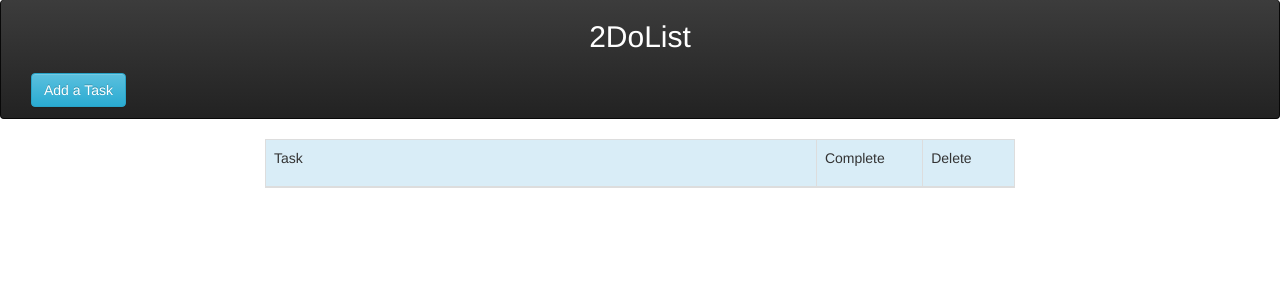
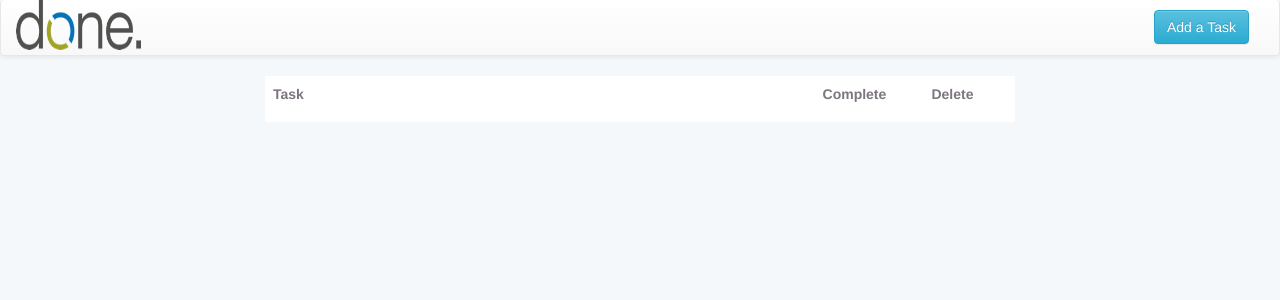
Before and after one commit to ibaena/toDoList, a PHP site: page /home.html in a window 1280 px wide. Shown: the top 300 px of the page. Run offline with PHP 8.4, Linux system fonts and the light colour scheme; some libraries are stand-ins or nearby versions.

Commit message:
edit styling

```diff
--- a/css/style.css
+++ b/css/style.css
@@ -1,14 +1,10 @@
 body {
+  background-color: #F5F8FA;
+  font-style:  Arial,sans-serif;
 
 
 }
 
-.title {
-
-  text-align: center;
-  color: white;
-
-}
 
 .btn-info{
   display: inline-block;
@@ -19,7 +15,39 @@ body {
   text-align: center;
 }
 
-.taskTitle {
-  font-weight: bold;
+.panel-heading {
+  display: inline-block;
+}
+
+.panel-body {
+  text-align: center;
+}
+
+.logo {
+
+  height: 50px;
+  width:125px;
 
 }
+
+.toDoForm {
+  width: 500px;
+
+}
+
+.nameSection {
+  color: #7D757F;
+}
+
+td {
+  background-color: #FFFFFF;
+  font-weight: bold;
+}
+
+td:hover{
+  text-decoration: underline;
+}
+
+hr{
+ border-top: 3px double #8c8b8b;
+}
--- a/home.html
+++ b/home.html
@@ -17,12 +17,12 @@
 
 <body>
   <header>
-    <div class="navbar navbar-collapse navbar-relative-top navbar-inverse">
-      <h2 class="title">2DoList</h2>
-      <div class="panel-heading">
-          <button href="#collpasetwo" class="btn btn-info" data-toggle="collapse" data-parent="accordion">Add a Task</button>
+    <div class="navbar navbar-collapse navbar-relative-top navbar-default">
+      <a href="home.html"><img src="img/doneLogo.png" class="pull-left logo"></a>
+      <div class="panel-heading pull-right">
+          <button href="#collpasetwo" class="btn btn-info pull-right" id="open" data-toggle="collapse" data-parent="accordion">Add a Task</button>
       </div>
-      <div id ="collpasetwo" class="panel-collapse collapse">
+      <div id ="collpasetwo" class="panel-collapse collapse pull-right">
         <div class="panel-body">
           <form class="form-group toDoForm">
             <input class="form-control form-group taskTitle" type="text" placeholder="Title" />
@@ -37,9 +37,9 @@
   <div class="container">
     <div class="row">
       <div class="col-cs-12 col-sm-8 col-sm-offset-2">
-        <table class="table table-bordered">
+        <table class="table table-hover">
           <thead>
-            <tr class="info">
+            <tr class="nameSection">
               <td class="col-sm-6 taskInfo">Task</td>
               <td class="col-sm-1">
                 <p>Complete</p>
--- a/js/index.js
+++ b/js/index.js
@@ -1,7 +1,7 @@
 $(document).ready(function() {
 
 
-
+//Pass information from form to table
   $('.addtask').click(function(e) {
     e.preventDefault();
 
@@ -9,35 +9,35 @@ $(document).ready(function() {
     var taskDescription = $('.description').val();
     var taskDate = $('.date').val();
     var newRow = $("<tr>");
-    var wordTd = $("<td>").append(inputTask + "<br>" + taskDescription + "<br>" +taskDate +"</td>");
+    var wordTd = $("<td>").append(inputTask +"&nbsp;"+"&nbsp;"+"-  "+ taskDate +"<hr>" + taskDescription +"</td>");
     var deleteBtn = $("<button>").append("Delete");
     var deleteTd = $("<td>").append(deleteBtn);
     var completeBtn = $("<input>").append("Complete")
     var completeTd = $("<td>").append(completeBtn);
 
-    //style buttons and checkbox
+//Add classs and attriute to style buttons and checkbox
     deleteBtn.addClass("btn btn-danger");
     completeBtn.attr('type', 'checkbox');
     completeBtn.attr('value', 'FALSE');
     completeBtn.addClass("checkBox");
 
-    //Add content to table
+//Add content to table
     newRow.append(wordTd);
     newRow.append(completeTd);
     newRow.append(deleteTd);
     $("tbody").append(newRow);
 
-    //Clear input text afetr submit
+//Clear input text afetr submit
     $(".taskTitle,.description,.date").val("");
     // alert("hey do i work");
   });
 
-  //delete button function
+//delete button function
   $("table").on("click", ".btn-danger", function() {
     $(this).parent().parent().remove();
   });
 
-  //checkbox to create strikethrough and then remove
+//checkbox to create strikethrough and then remove
   $("table").on("click", ".checkBox", function(e) {
     e.preventDefault();
     //$('.checkBox').prop('checked',".checkBox");
@@ -46,8 +46,14 @@ $(document).ready(function() {
     $(this).remove();
   });
 
-
-
+//chage button text
+$(function(){
+   $("#open").click(function () {
+      $(this).text(function(i, text){
+          return text === "Add a Task" ? "Close" : "Add a Task";
+      })
+   });
+})
 
 
 });
```
Also changed, not shown: img/doneLogo.png (added), img/toDoLogo.jpg (added).
